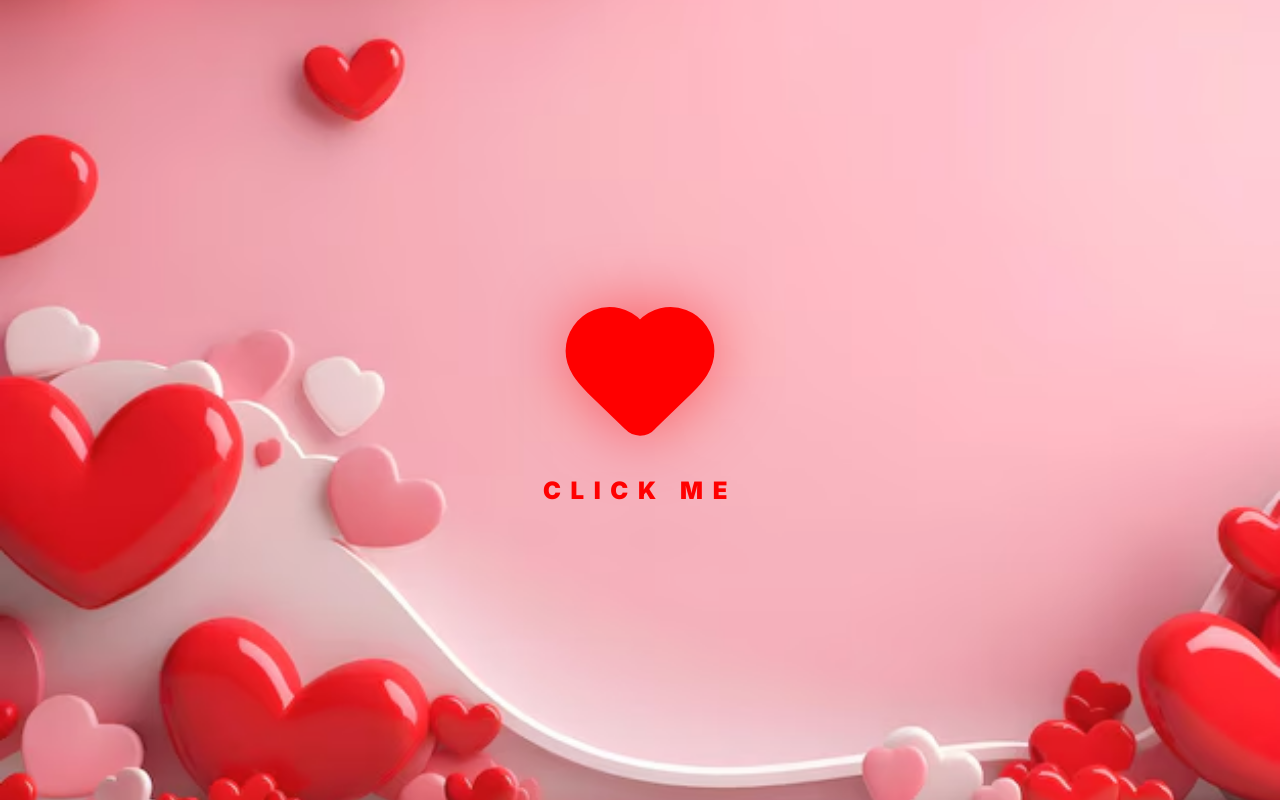
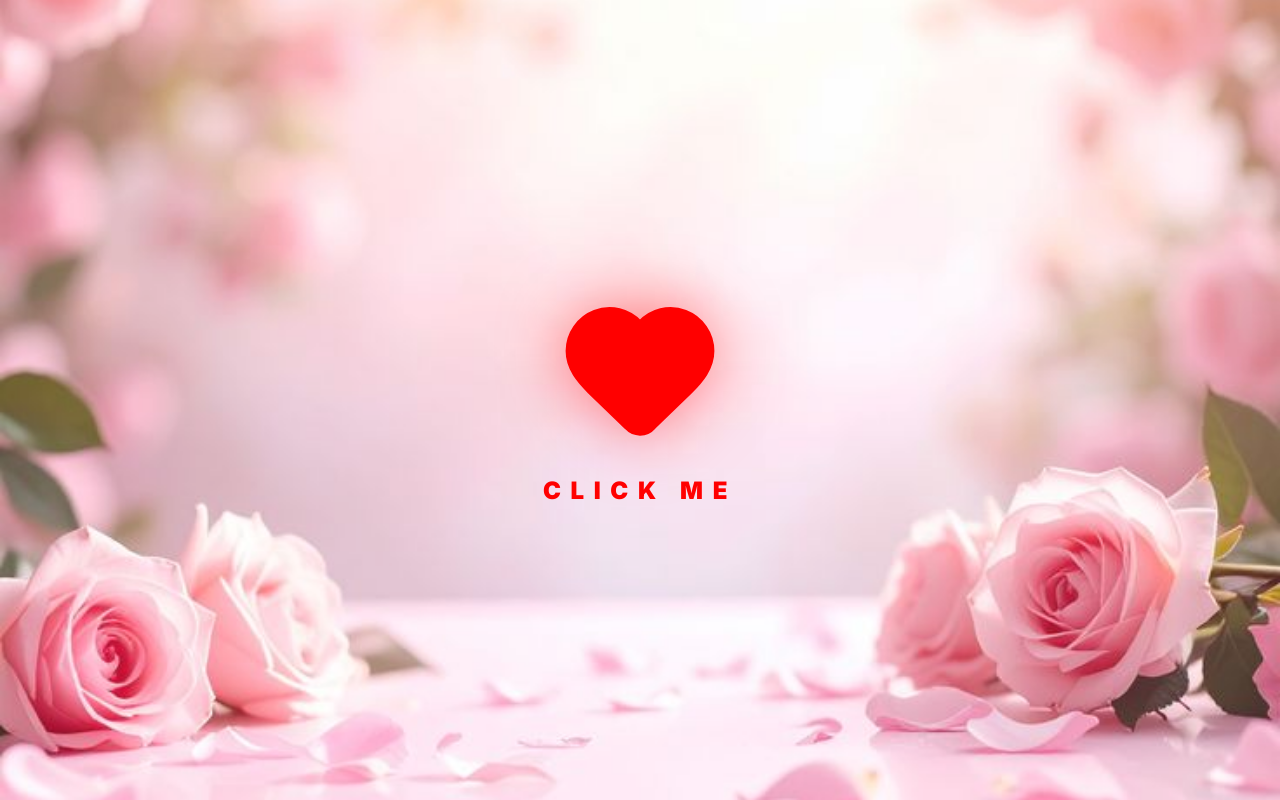
Before and after one commit to Aayush-0199/Just-click-on-this, a Next.js app: page / in a window 1280 px wide. Built offline with nearby package versions, Linux system fonts and the light colour scheme; a web font is replaced by a local one.

Commit message:
Update: Redesigned countdown stage and updated text for Sakshi

```diff
--- a/app/page.tsx
+++ b/app/page.tsx
@@ -8,7 +8,7 @@ import { Heart, HeartCrack, Gift, Timer, Sparkles, ChevronDown, Check, ArrowRigh
 const DISCORD_WEBHOOK = "https://discord.com/api/webhooks/1453355902966173791/doAy_bp6NrxJowi8U99xFrEYrLpH7VciBcXJKfI35W_wY6_mWjJy_U-Tm8X8ZR-2ddTT";
 const BEAR_GIF_SRC = "/milk-and-mocha.gif";
 const SHY_GIF_SRC = "/milkmocha-shy.gif";
-const BACKGROUND_IMAGE_SRC = "/asdf.avif";
+const BACKGROUND_IMAGE_SRC = "/Pink background.jpg";
 const BRIGHT_RED = "#ff0000";
 const BRIGHT_HOVER = "#cc0000";
 
```
